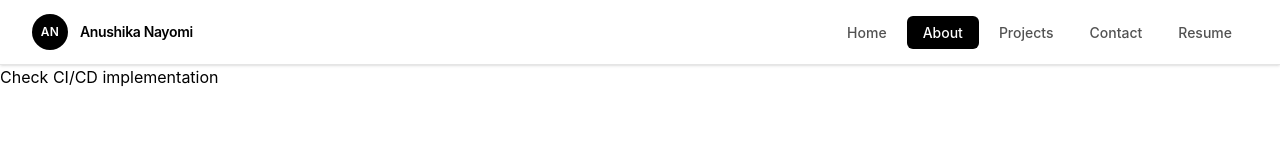
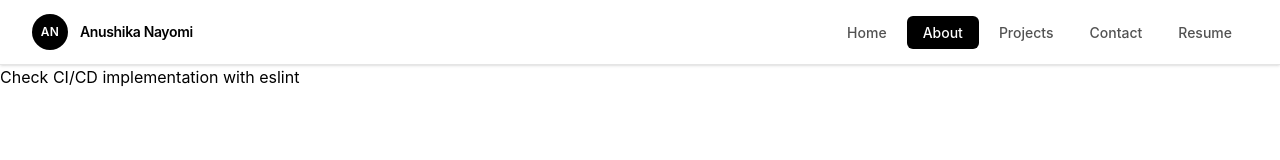
Before and after one commit to kgmanojranga/portfolio-anushika, a React (Vite) app: page /about in a window 1280 px wide. Shown: the top 160 px of the page. Built offline with nearby package versions, Linux system fonts and the light colour scheme.

Commit message:
chore: check eslint fix

```diff
--- a/src/pages/AboutPage.tsx
+++ b/src/pages/AboutPage.tsx
@@ -1,5 +1,5 @@
 const AboutPage = () => {
-  return <div>Check CI/CD implementation</div>;
+  return <div>Check CI/CD implementation with eslint</div>;
 };
 
 export default AboutPage;
```
